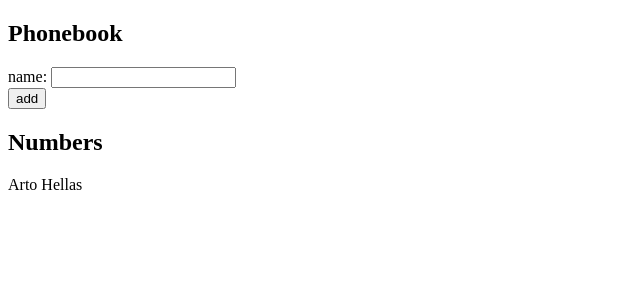
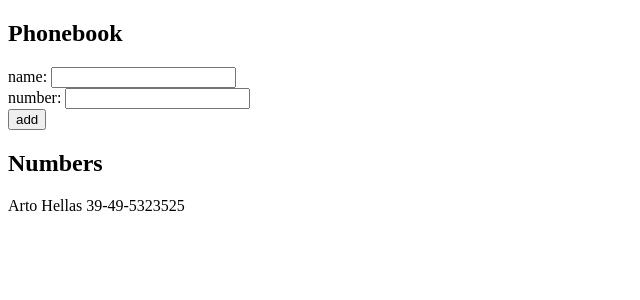
Before and after one commit to ASCAlex/Full-Stack-open, a React (Vite) app in the folder part2/phonebook/: page / in a window 1280 px wide. Shown: the top 300 px of the page, without its empty margins (0-640 px from the left). Built offline with nearby package versions, Linux system fonts and the light colour scheme.

Commit message:
exercise 2.8 done

```diff
--- a/part2/phonebook/src/App.jsx
+++ b/part2/phonebook/src/App.jsx
@@ -2,13 +2,17 @@ import { useState } from 'react'
 
 const App = () => {
     const [persons, setPersons] = useState([
-        { name: 'Arto Hellas' }
+        {
+            name: 'Arto Hellas',
+            number: '39-49-5323525'
+        }
     ])
     const [newName, setNewName] = useState('')
+    const [newNumber, setNewNumber] = useState('')
 
     const addEntry = (event) => {
         event.preventDefault()
-        const phonebookEntry = { name: newName }
+        const phonebookEntry = { name: newName, number: newNumber}
         const checkEqual = persons.some((person) => person.name === phonebookEntry.name)
         if (checkEqual) {
             alert(`${newName} is already added to phonebook`)
@@ -16,15 +20,20 @@ const App = () => {
             setPersons(persons.concat(phonebookEntry))
         }
         setNewName('')
+        setNewNumber('')
     }
 
-    const handleEntryChange = (event) => {
+    const handleNameChange = (event) => {
         setNewName(event.target.value)
+    }
+
+    const handleNumberChange = (event) => {
+        setNewNumber(event.target.value)
     }
 
     const Person = ({person}) => {
         return (
-            <>{person.name}<br/></>
+            <>{person.name} {person.number}<br/></>
         )
     }
 
@@ -33,7 +42,10 @@ const App = () => {
             <h2>Phonebook</h2>
             <form onSubmit={addEntry}>
                 <div>
-                    name: <input value={newName} onChange={handleEntryChange}/>
+                    name: <input value={newName} onChange={handleNameChange}/>
+                </div>
+                <div>
+                    number: <input value={newNumber} onChange={handleNumberChange}/>
                 </div>
                 <div>
                     <button type="submit">add</button>
```
